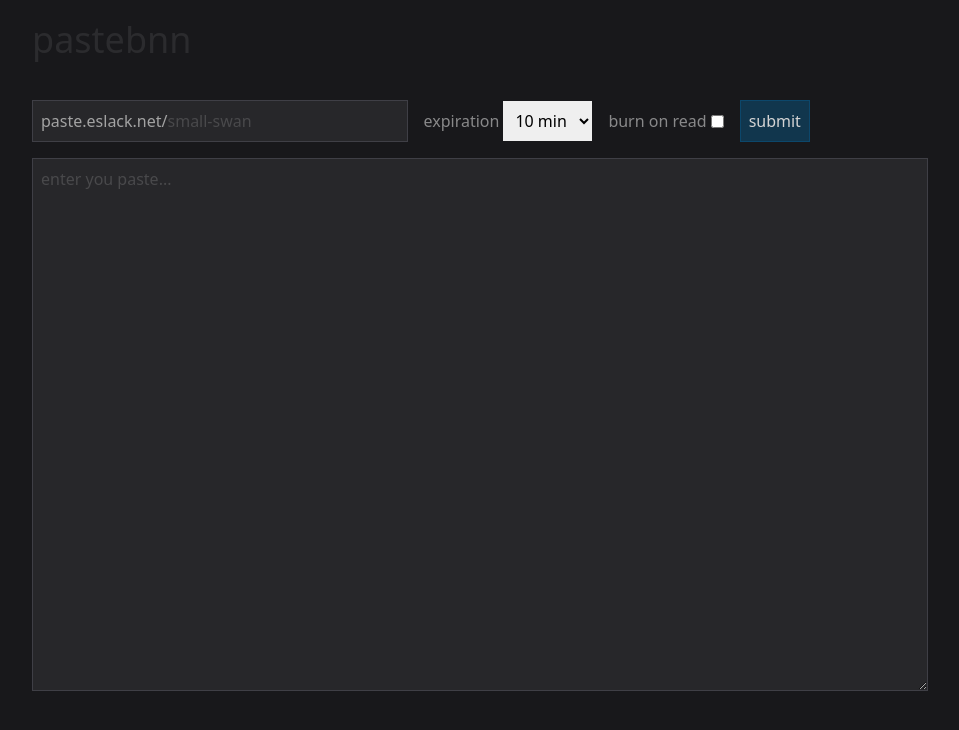
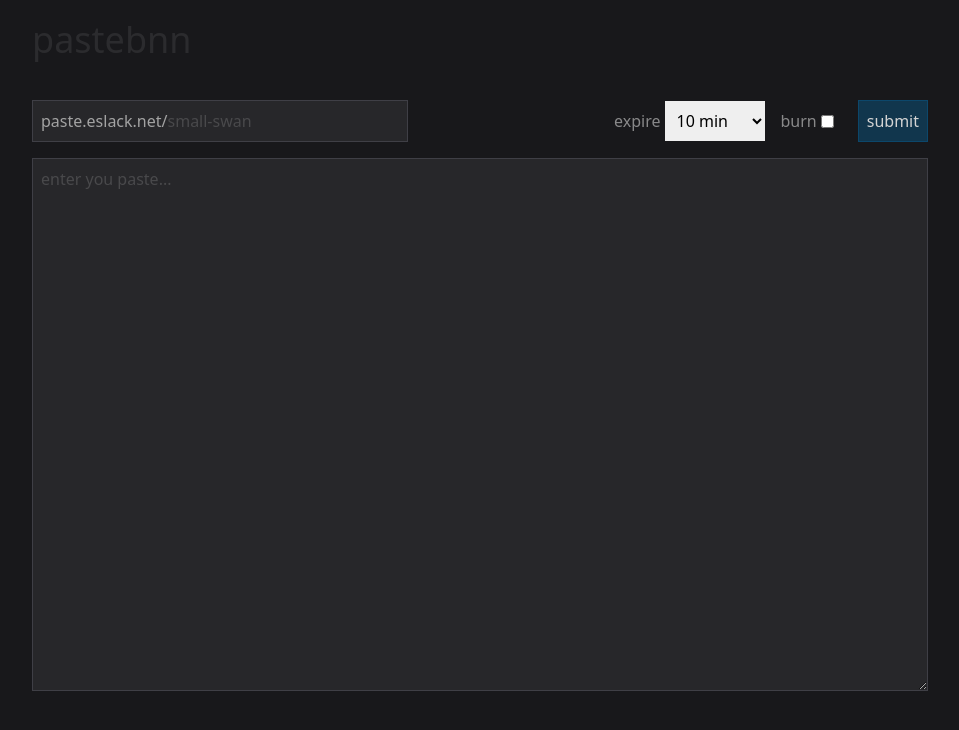
Before and after one commit to evanofslack/pastebnn, a SvelteKit app in the folder web/: page / in a window 1280 px wide. Shown: the top 730 px of the page, without its empty margins (160-1119 px from the left). Built offline with nearby package versions, Linux system fonts and the light colour scheme.

Commit message:
ui update

```diff
--- a/web/src/routes/+page.svelte
+++ b/web/src/routes/+page.svelte
@@ -8,6 +8,7 @@
         {value: 3600,label: '1 hour'},
         {value: 24 * 3600,label: '1 day'},
         {value: 24 * 3600,label: '1 week'},
+        {value: 24 * 3600 * 30,label: '1 month'},
         {value: -1, label: 'never'},
     ];
     const default_expire = expire_times[0]
@@ -45,14 +46,17 @@
     }
 </script>
 
-<div class="flex flex-row mb-4">
+<div class="flex flex-row mb-4 justify-between">
     <!-- key input -->
+    <div class="flex flex-row">
         <div class="border-y border-l bg-zinc-800 text-neutral-400 py-2 pl-2 border-zinc-700">{DISPLAY_URL + "/"}</div>
         <input class="mr-4 border-y border-r py-2 pr-2 bg-zinc-800 border-zinc-700 text-neutral-300 placeholder-neutral-300/20 focus:outline-none" bind:value={key} placeholder={placeholder}/>
+    </div>
 
+    <div class="flex flex-row">
         <!-- expiration dropdown-->
         <div class="flex items-center mr-4">
-        <p class="text-neutral-300/60 mr-1">expiration</p>
+            <p class="text-neutral-300/60 mr-1">expire</p>
             <select class="p-2" bind:value={expires} placeholder={default_expire.label}>
                 {#each expire_times as time}
                     <option value={time}>
@@ -63,8 +67,8 @@
         </div>
 
         <!-- burn button -->
-    <label class="pr-4 flex items-center">
-        <p class="text-neutral-300/60 pr-1">burn on read</p>
+        <label class="pr-6 flex items-center">
+            <p class="text-neutral-300/60 pr-1">burn</p>
             <input type=checkbox bind:checked={burn}>
         </label>
 
@@ -73,6 +77,7 @@
             <button class="p-2 bg-sky-900/60 border border-sky-900/90 text-neutral-300 hover:text-neutral-300 hover:bg-sky-500/30 hover:border-sky-300/40" on:click={handleSubmit} >submit</button>
         </div>
     </div>
+</div>
 
 <!-- text area -->
 <textarea placeholder="enter you paste..." class="w-full h-2/3 border p-2 bg-zinc-800 border-zinc-700 text-neutral-300 placeholder-neutral-300/20 focus:border-zinc-600 focus:outline-none" bind:value={text}></textarea>
--- a/web/src/routes/[slug]/+page.svelte
+++ b/web/src/routes/[slug]/+page.svelte
@@ -19,4 +19,4 @@
     <h1 class="font-mono text-neutral-300/70 pl-2 pb-3">{paste.key}</h1>
     <p class="text-neutral-300/40">expires in ~{expires_in} sec</p>
 </h1>
-<textarea class="w-full h-64 border p-2 bg-zinc-800 border-zinc-700 text-neutral-300 placeholder-neutral-300/30 focus:border-zinc-600 focus:outline-none" bind:value={text}></textarea>
+<textarea class="w-full h-2/3 h-64 border p-2 bg-zinc-800 border-zinc-700 text-neutral-300 placeholder-neutral-300/30 focus:border-zinc-600 focus:outline-none" bind:value={text}></textarea>
```
Lines whose indentation alone changed are shown as unchanged.
